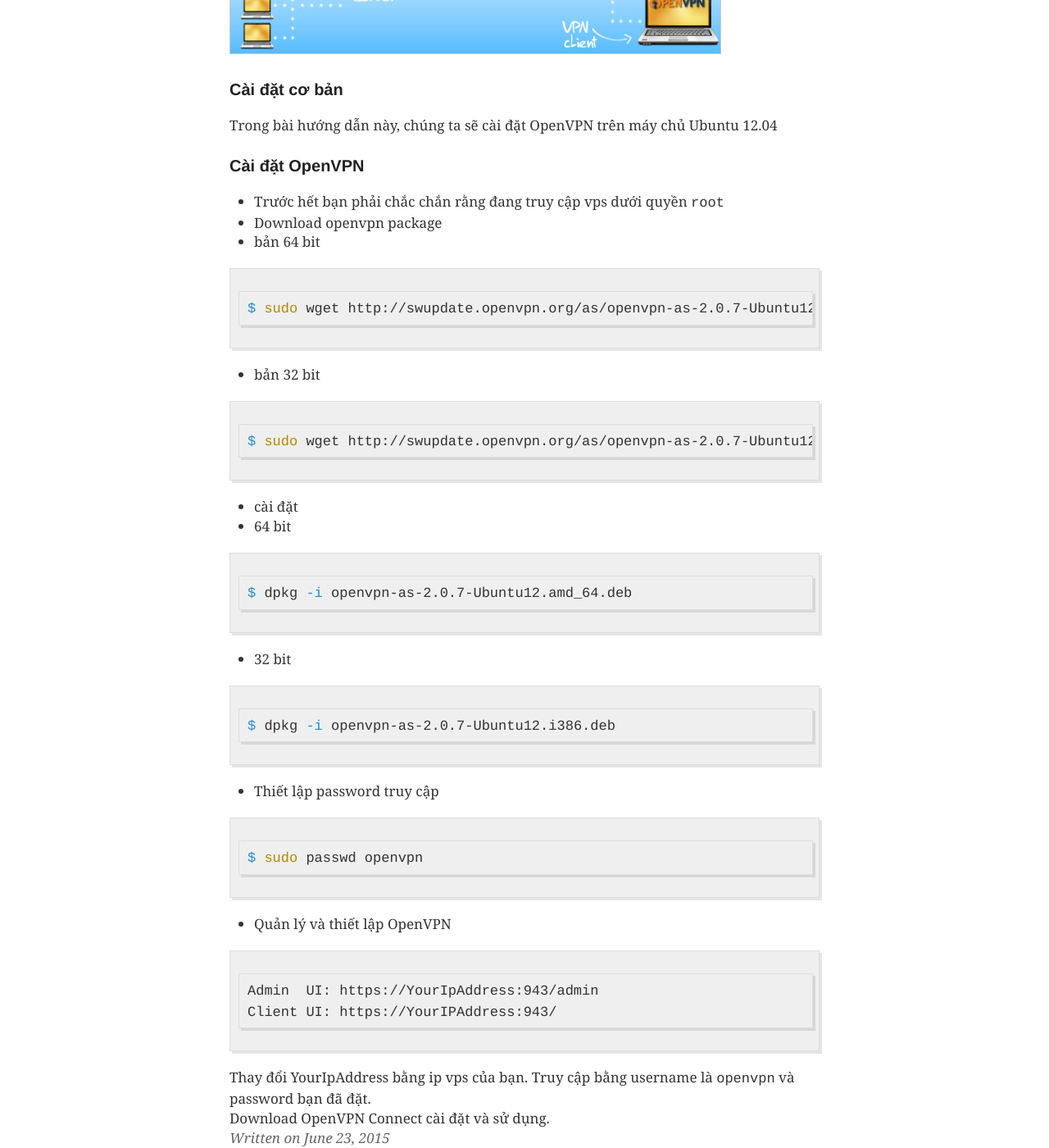
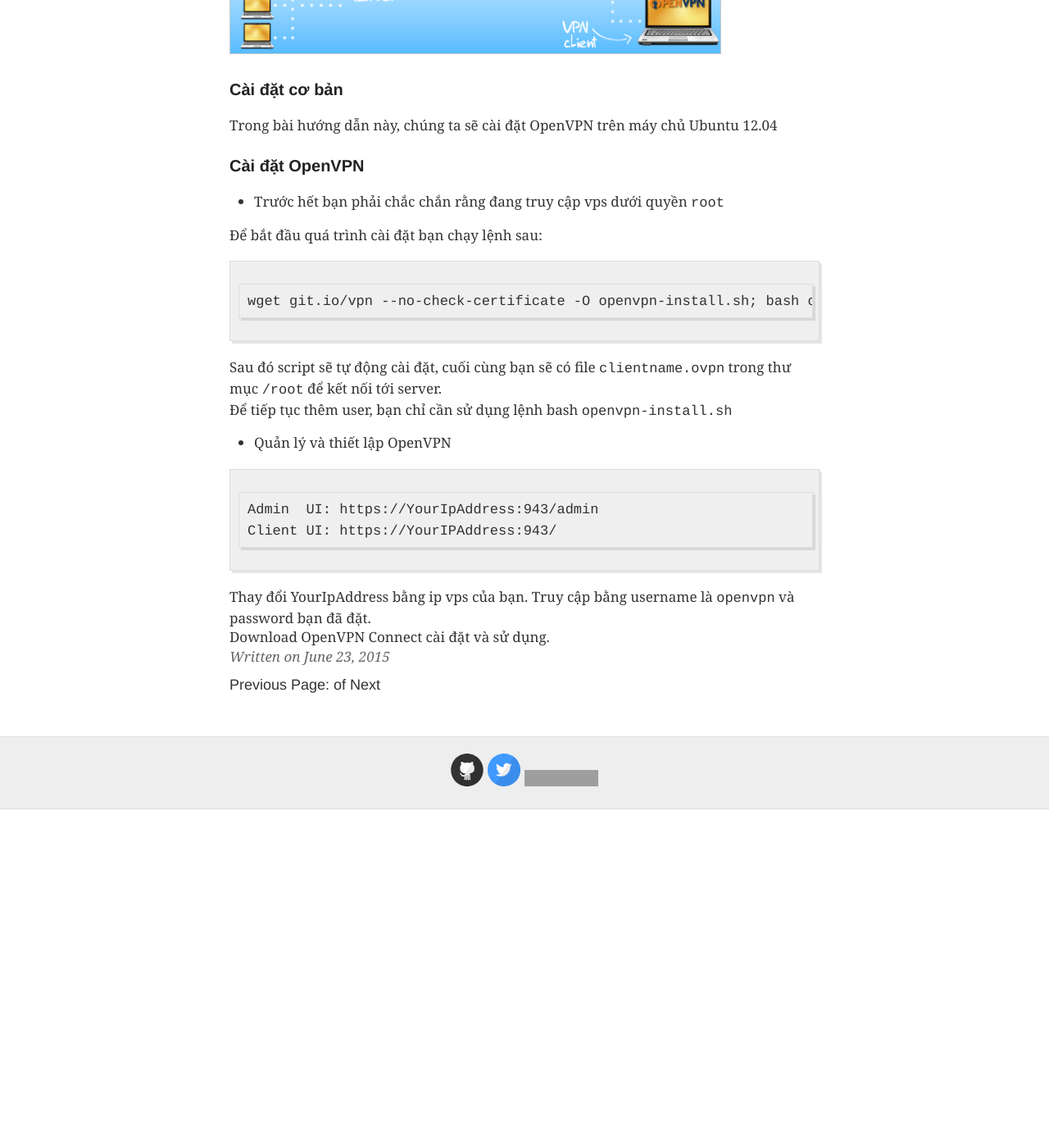
Before and after one commit to phongdpn1995/toanalien.github.io, a Jekyll site: the page built from _posts/2015-6-23-cai-dat-openvpn-ubuntu-12-04.md, in a window 1280 px wide and 1400 px high, scrolled down 499 px. Shown: the whole window at 82% size. Built offline with Jekyll 4.4.1, drawn with Linux system fonts in a browser that asks for light colours; Markdown is read by kramdown in place of the engine named in the settings; comment, search, counter and statistics services are not loaded; after the commit the page ends 1486 px from its top, so only the background shows below that; grey boxes are pictures that could not be loaded.

Commit message:
modified:   _posts/2015-6-23-cai-dat-openvpn-ubuntu-12-04.md

````diff
--- a/_posts/2015-6-23-cai-dat-openvpn-ubuntu-12-04.md
+++ b/_posts/2015-6-23-cai-dat-openvpn-ubuntu-12-04.md
@@ -8,39 +8,24 @@ OpenVPN là một phần mềm mạng riêng ảo mã nguồn mở dành cho vi
 <br>
 ### Cài đặt cơ bản
 Trong bài hướng dẫn này, chúng ta sẽ cài đặt OpenVPN trên máy chủ Ubuntu 12.04
+
 <!--break-->
+
 ### Cài đặt OpenVPN
+
 - Trước hết bạn phải chắc chắn rằng đang truy cập vps dưới quyền `root`
-- Download openvpn package
-+ bản 64 bit
 
-```bash
-$ sudo wget http://swupdate.openvpn.org/as/openvpn-as-2.0.7-Ubuntu12.amd_64.deb
+Để bắt đầu quá trình cài đặt bạn chạy lệnh sau:
+
+```
+wget git.io/vpn --no-check-certificate -O openvpn-install.sh; bash openvpn-install.sh
 ```
 
-+ bản 32 bit
+Sau đó script sẽ tự động cài đặt, cuối cùng bạn sẽ có file `clientname.ovpn` trong thư mục `/root` để kết nối tới server.
 
-```bash
-$ sudo wget http://swupdate.openvpn.org/as/openvpn-as-2.0.7-Ubuntu12.i386.deb
-```
+Để tiếp tục thêm user, bạn chỉ cần sử dụng lệnh bash `openvpn-install.sh`
 
-- cài đặt
-+ 64 bit
 
-```bash
-$ dpkg -i openvpn-as-2.0.7-Ubuntu12.amd_64.deb
-```
-+ 32 bit
-
-```bash
-$ dpkg -i openvpn-as-2.0.7-Ubuntu12.i386.deb
-```
-
-- Thiết lập password truy cập
-
-```bash
-$ sudo passwd openvpn
-```
 
 - Quản lý và thiết lập OpenVPN
 
````
